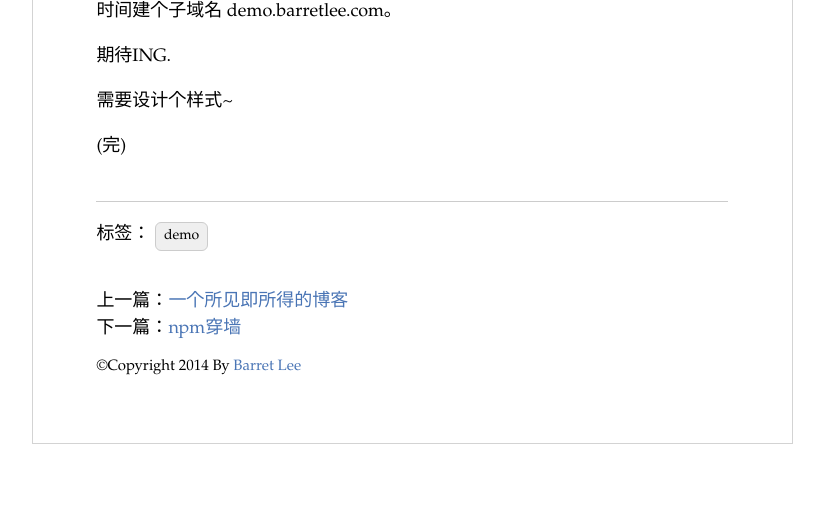
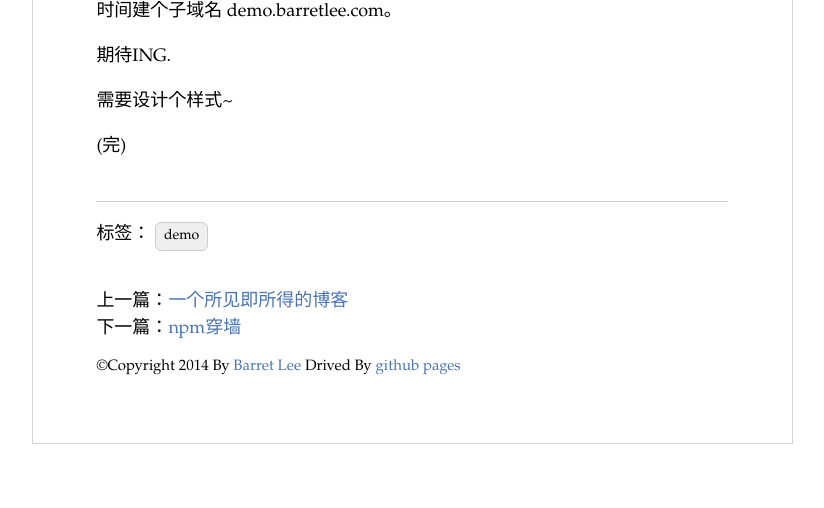
Before and after one commit to barretlee/snippets, a Jekyll site: the page built from _posts/2014-03-31-demo.md, in a window 1280 px wide. Shown: the part 611-1119 px from the top of the page, without its empty margins (39-863 px from the left). Built offline with Jekyll 4.4.1, drawn with Linux system fonts in a browser that asks for light colours; Markdown is read by kramdown in place of the engine named in the settings; comment, search, counter and statistics services are not loaded.

Commit message:
Update default.html

```diff
--- a/_layouts/default.html
+++ b/_layouts/default.html
@@ -31,7 +31,7 @@
 		{{ content }}
 
 		<div class="footer">
-		    <small>&copy;Copyright 2014 By <a href="http://barretlee.com/about.html" target="_blank">Barret Lee</a></small>
+		    <small>&copy;Copyright 2014 By <a href="http://barretlee.com/about.html" target="_blank">Barret Lee</a> Drived By <a target="_blank" href="https://github.com/barretlee">github pages</a></small>
 		</div>
 		<iframe id="weiboBox" width="350" height="550" class="share_self" frameborder="0" scrolling="no" src="http://widget.weibo.com/weiboshow/index.php?language=&amp;width=350&amp;height=550&amp;ptype=1&amp;speed=0&amp;skin=1&amp;isTitle=1&amp;noborder=1&amp;isWeibo=1&amp;isFans=1&amp;uid=1812166904&amp;verifier=73dc4ca5&amp;dpc=1"></iframe>
 	</div>
```
